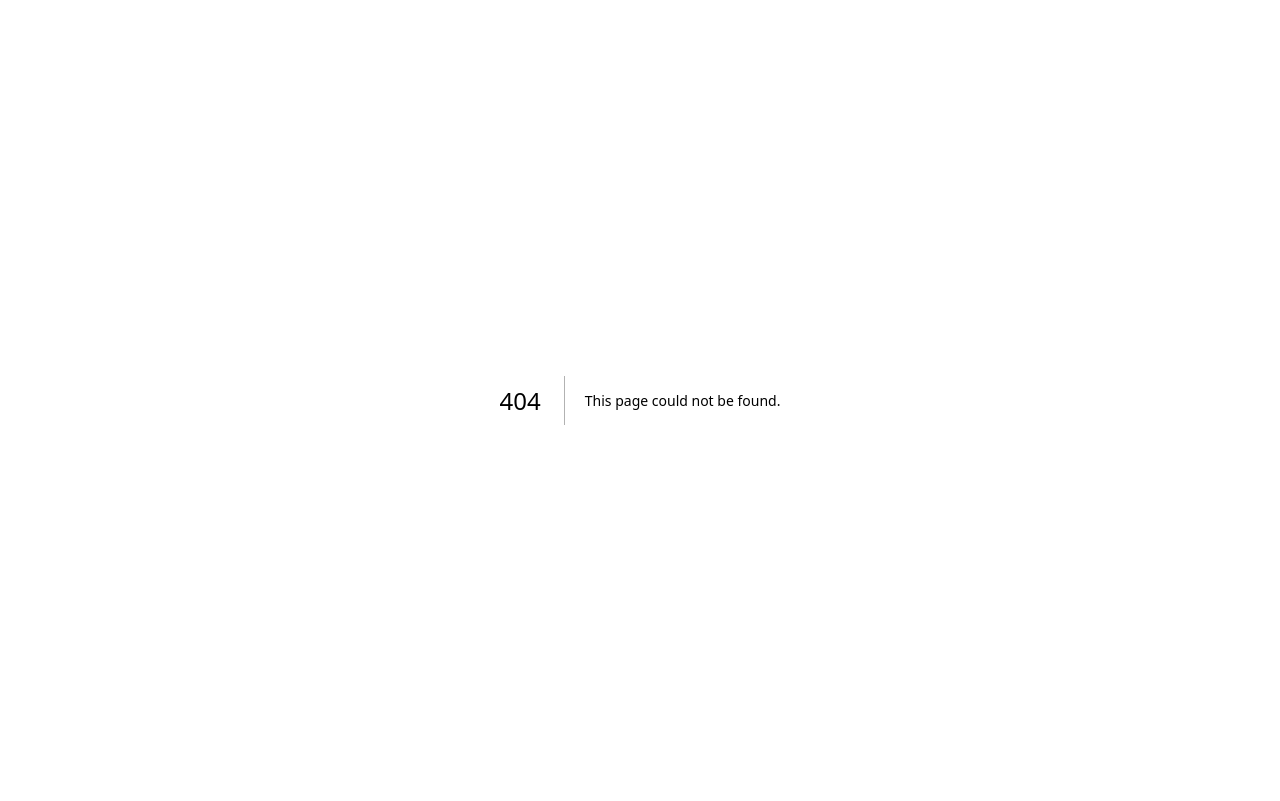
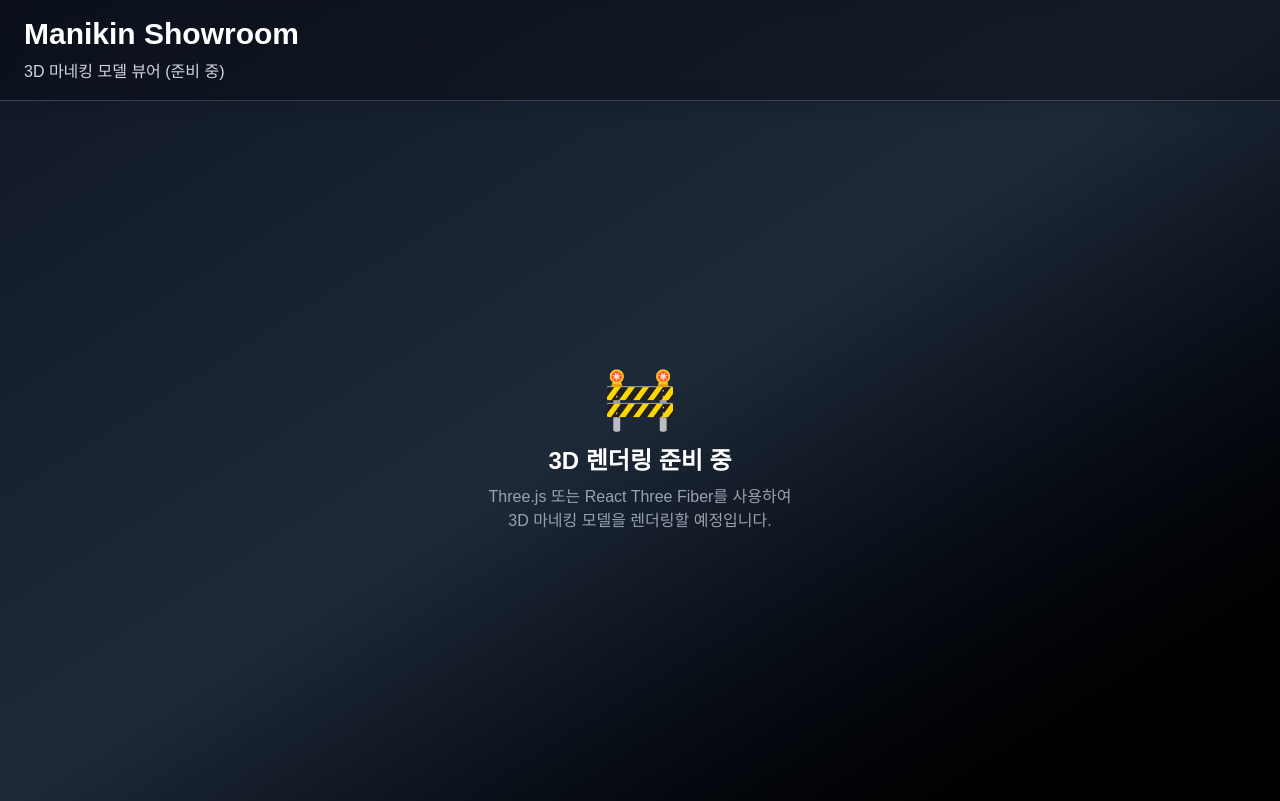
Before and after one commit to zzang535/vivuscardio-connect-experiment, a Next.js app: page /manikin-showroom in a window 1280 px wide. Before the commit this address had no page. Built offline with nearby package versions, Linux system fonts and the light colour scheme.

Commit message:
feat: Manikin Showroom 페이지 추가
- 메인 페이지에 Manikin Showroom 섹션 추가
- 3D 렌더링을 위한 기본 페이지 구조 생성
- 향후 Three.js 또는 React Three Fiber를 사용한 3D 마네킹 모델 렌더링 예정

```diff
--- /dev/null
+++ b/app/manikin-showroom/page.tsx
@@ -0,0 +1,33 @@
+"use client";
+
+export default function ManikinShowroomPage() {
+  return (
+    <div className="min-h-screen bg-gradient-to-br from-gray-900 via-gray-800 to-black">
+      {/* Header */}
+      <header className="bg-black/30 border-b border-gray-700 shadow-lg backdrop-blur-sm">
+        <div className="max-w-7xl mx-auto px-6 py-4">
+          <h1 className="text-3xl font-bold text-white">
+            Manikin Showroom
+          </h1>
+          <p className="text-gray-300 mt-2">
+            3D 마네킹 모델 뷰어 (준비 중)
+          </p>
+        </div>
+      </header>
+
+      {/* Main Content */}
+      <div className="flex items-center justify-center min-h-[calc(100vh-100px)]">
+        <div className="text-center">
+          <div className="text-6xl mb-4">🚧</div>
+          <h2 className="text-2xl font-bold text-white mb-2">
+            3D 렌더링 준비 중
+          </h2>
+          <p className="text-gray-400">
+            Three.js 또는 React Three Fiber를 사용하여<br />
+            3D 마네킹 모델을 렌더링할 예정입니다.
+          </p>
+        </div>
+      </div>
+    </div>
+  );
+}
--- a/app/page.tsx
+++ b/app/page.tsx
@@ -8,6 +8,7 @@ export default function Home() {
   const sections = [
     { id: "section1", name: "AED Map" },
     { id: "section2", name: "Training Simulator" },
+    { id: "section3", name: "Manikin Showroom" },
   ];
 
   const handleSectionClick = (sectionId: string) => {
@@ -20,6 +21,10 @@ export default function Home() {
 
   const handleOpenTrainingSimulator = () => {
     window.open("/training-simulator", "_blank");
+  };
+
+  const handleOpenManikinShowroom = () => {
+    window.open("/manikin-showroom", "_blank");
   };
 
   const renderActiveContent = () => {
@@ -80,6 +85,37 @@ export default function Home() {
             "
           >
             Training Simulator 열기
+          </button>
+        </div>
+      );
+    }
+
+    if (activeSection === "section3") {
+      return (
+        <div className="p-8">
+          <h2 className="text-2xl font-bold text-gray-900 mb-6">
+            Manikin Showroom
+          </h2>
+          <p className="text-gray-600 mb-8">
+            다양한 마네킹 모델을 확인하세요.
+          </p>
+          <button
+            onClick={handleOpenManikinShowroom}
+            className="
+              px-6 py-3
+              bg-[#FF5252]
+              text-white
+              font-semibold
+              rounded-lg
+              shadow-lg
+              hover:bg-[#FF3838]
+              transition-all
+              duration-300
+              hover:shadow-xl
+              hover:scale-105
+            "
+          >
+            Manikin Showroom 열기
           </button>
         </div>
       );
```
